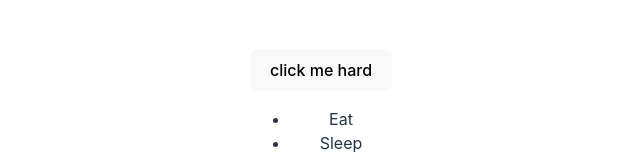
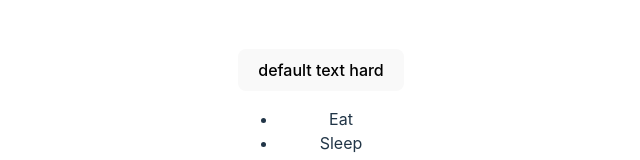
Before and after one commit to ChristianBielak/wissenstransfer-vue, a Vue app: page / in a window 1280 px wide. Shown: the part 242-402 px from the top of the page, without its empty margins (319-959 px from the left). Built offline with nearby package versions, Linux system fonts and the light colour scheme.

Commit message:
props default example

```diff
--- a/src/App.vue
+++ b/src/App.vue
@@ -22,11 +22,7 @@ function triggerFunction() {
 
 <template>
   <div>
-    <ButtonComponent
-      @button-clicked="addTodo('foo')"
-      text-required="click me"
-      text-optional="hard"
-    />
+    <ButtonComponent @button-clicked="addTodo('foo')" text-optional="hard" />
 
     <ul>
       <li v-for="todo in vuexBinding">
--- a/src/components/ButtonComponent.vue
+++ b/src/components/ButtonComponent.vue
@@ -8,7 +8,11 @@ interface props {
   textOptional?: string;
 }
 
-const props = defineProps<props>();
+// const props = defineProps<props>();
+
+const props = withDefaults(defineProps<props>(), {
+  textRequired: "default text",
+});
 
 const emit = defineEmits(["buttonClicked"]);
 function emitEvent() {
```
